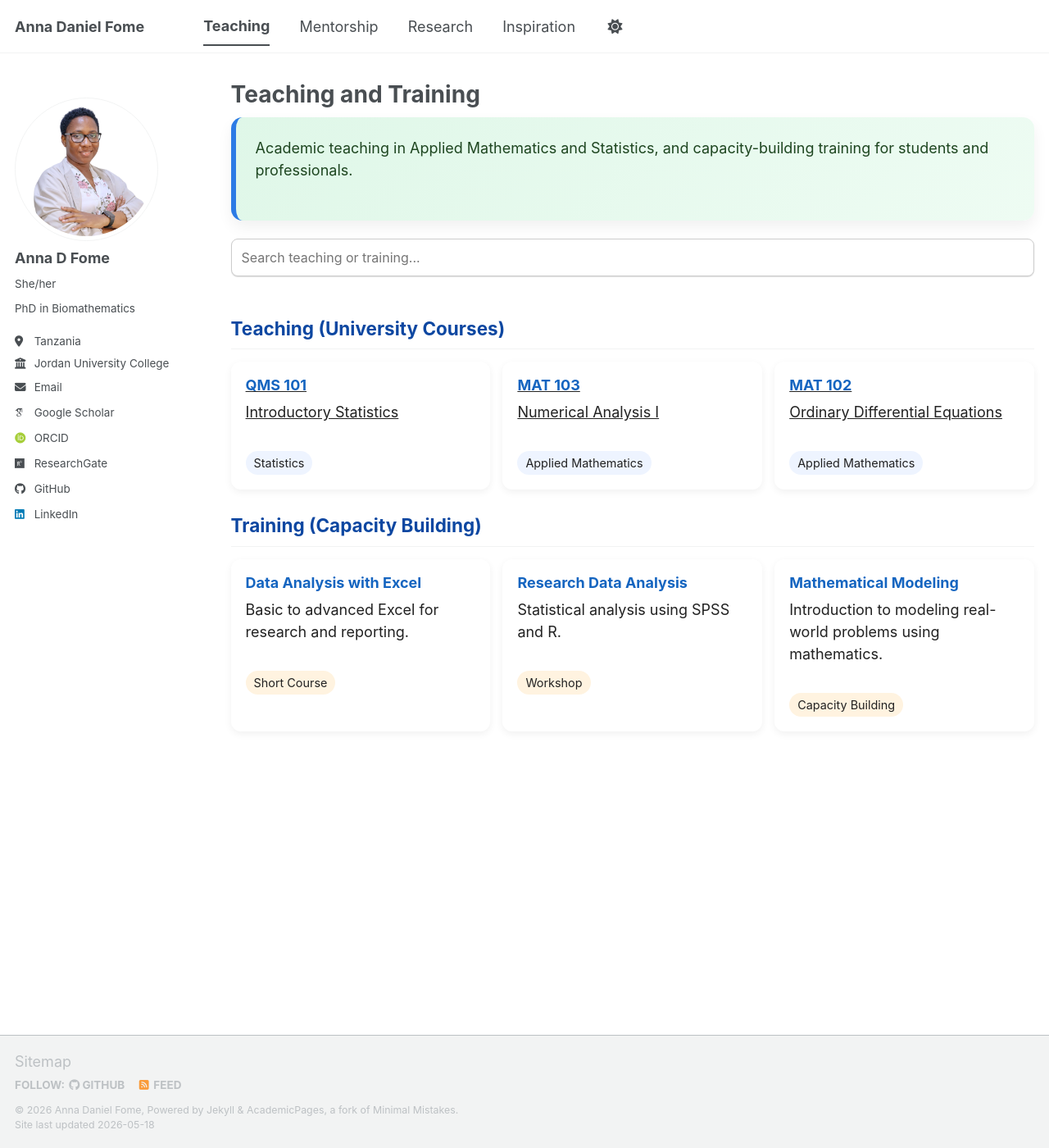
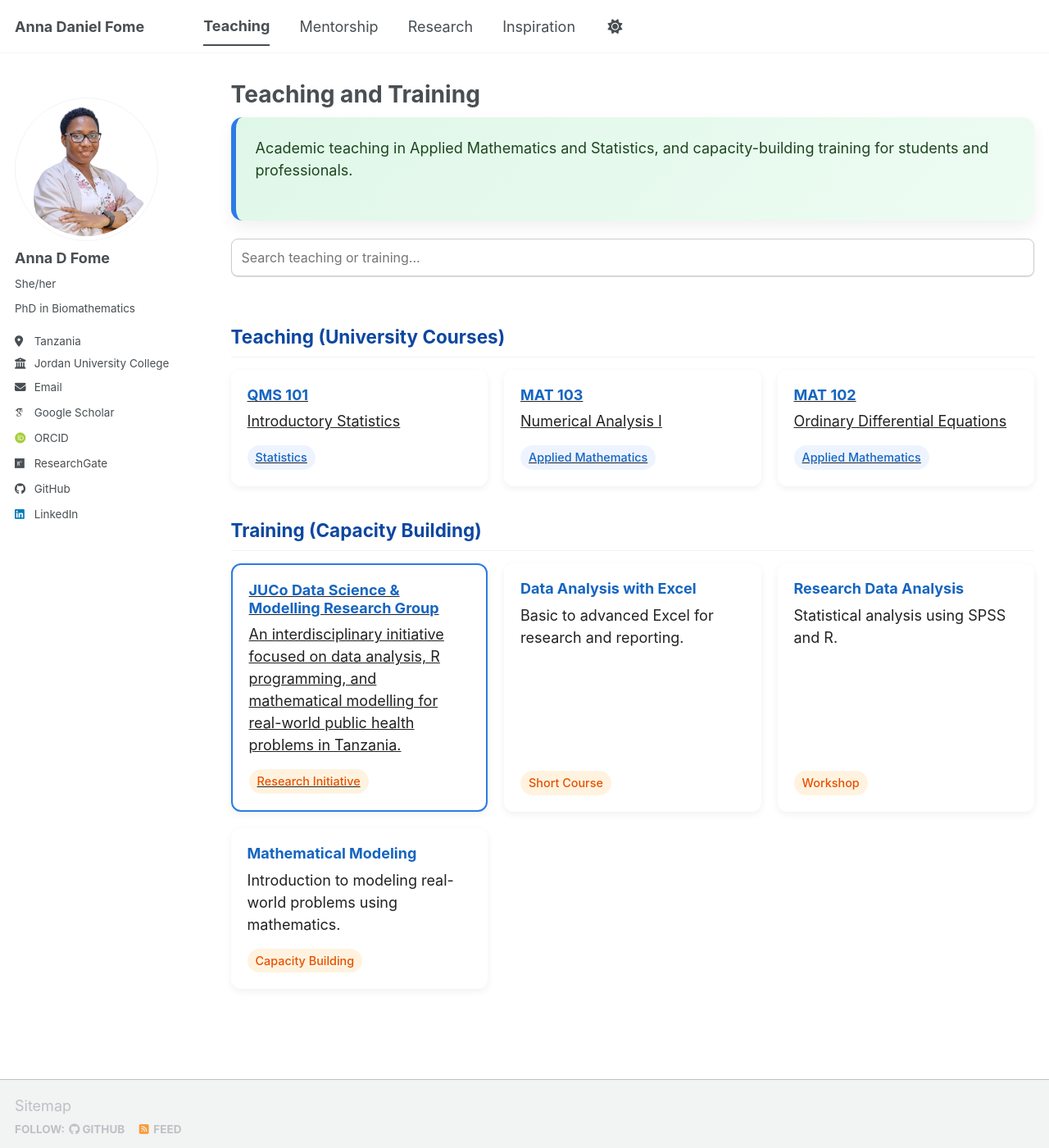
Before and after one commit to FomeA/FomeA.github.io, a Jekyll site: the page built from _pages/teaching.html, in a window 1280 px wide and 1400 px high. Shown: the whole window at 82% size. Built offline with Jekyll 4.4.1, drawn with Linux system fonts in a browser that asks for light colours; some web fonts are replaced; a script bundle is joined from its source files by our own code; library files that are not in the unit come from our copies.

Commit message:
Update teaching.html

```diff
--- a/_pages/teaching.html
+++ b/_pages/teaching.html
@@ -16,62 +16,66 @@
 
 <!-- SEARCH -->
 <div class="search-box">
-  <input type="text" id="searchInput" placeholder="Search teaching or training...">
+  <input type="text" id="searchInput" placeholder="Search teaching or training..." aria-label="Search teaching or training courses">
 </div>
 
 <!-- ===================== -->
 <!-- TEACHING SECTION -->
 <!-- ===================== -->
-<h2 class="section-title">Teaching (University Courses)</h2>
-
-<div class="grid" id="teaching">
-
+<section aria-labelledby="teaching-title">
+  <h2 id="teaching-title" class="section-title">Teaching (University Courses)</h2>
+  <div class="grid" id="teaching-grid">
     <a class="card teaching" href="/teaching/qms101/">
       <h3>QMS 101</h3>
       <p>Introductory Statistics</p>
-  <span>Statistics</span>
+      <span class="tag">Statistics</span>
     </a>
-
     <a class="card teaching" href="/teaching/mat103/">
       <h3>MAT 103</h3>
       <p>Numerical Analysis I</p>
-  <span>Applied Mathematics</span>
+      <span class="tag">Applied Mathematics</span>
     </a>
-
     <a class="card teaching" href="/teaching/mat102/">
       <h3>MAT 102</h3>
       <p>Ordinary Differential Equations</p>
-  <span>Applied Mathematics</span>
+      <span class="tag">Applied Mathematics</span>
     </a>
-
   </div>
+</section>
 
 <!-- ===================== -->
 <!-- TRAINING SECTION -->
 <!-- ===================== -->
-<h2 class="section-title">Training (Capacity Building)</h2>
+<section aria-labelledby="training-title">
+  <h2 id="training-title" class="section-title">Training (Capacity Building)</h2>
+  <div class="grid" id="training-grid">
 
-<div class="grid" id="training">
+    <!-- NEW RESEARCH GROUP CARD -->
+    <a class="card training research-highlight" href="/juco-dsg/">
+      <h3>JUCo Data Science & Modelling Research Group</h3>
+      <p>An interdisciplinary initiative focused on data analysis, R programming, and mathematical modelling for real-world public health problems in Tanzania.</p>
+      <span class="tag">Research Initiative</span>
+    </a>
 
     <div class="card training">
       <h3>Data Analysis with Excel</h3>
       <p>Basic to advanced Excel for research and reporting.</p>
-  <span>Short Course</span>
+      <span class="tag">Short Course</span>
     </div>
 
     <div class="card training">
       <h3>Research Data Analysis</h3>
       <p>Statistical analysis using SPSS and R.</p>
-  <span>Workshop</span>
+      <span class="tag">Workshop</span>
     </div>
 
     <div class="card training">
       <h3>Mathematical Modeling</h3>
       <p>Introduction to modeling real-world problems using mathematics.</p>
-  <span>Capacity Building</span>
+      <span class="tag">Capacity Building</span>
     </div>
-
   </div>
+</section>
 
 </div>
 
@@ -79,68 +83,102 @@
 <!-- STYLE -->
 <!-- ===================== -->
 <style>
-
- .hero-box{
-background:linear-gradient(135deg,#dff7e8,#eefcf3);
-padding:24px;
-border-radius:14px;
-border-left:6px solid #2c7be5;
-margin-bottom:22px;
-box-shadow:0 8px 18px rgba(0,0,0,.06);
-color:#1e4620;
+ .hero-box {
+  background: linear-gradient(135deg, #dff7e8, #eefcf3);
+  padding: 24px;
+  border-radius: 14px;
+  border-left: 6px solid #2c7be5;
+  margin-bottom: 22px;
+  box-shadow: 0 8px 18px rgba(0,0,0,.06);
+  color: #1e4620;
 }
 
-.search-box input{
-width:100%;
-padding:12px;
-font-size:16px;
-border-radius:8px;
-border:1px solid #ccc;
-margin-bottom:20px;
+.search-box input {
+  width: 100%;
+  padding: 12px;
+  font-size: 16px;
+  border-radius: 8px;
+  border: 1px solid #ccc;
+  margin-bottom: 20px;
+  box-sizing: border-box;
 }
 
-.section-title{
-margin-top:30px;
-margin-bottom:15px;
-color:#0d47a1;
+.search-box input:focus {
+  outline: 2px solid #2c7be5;
+  border-color: transparent;
 }
 
-.grid{
-display:grid;
-grid-template-columns:repeat(auto-fit,minmax(240px,1fr));
-gap:15px;
+.section-title {
+  margin-top: 40px;
+  margin-bottom: 15px;
+  color: #0d47a1;
 }
 
-.card{
-background:white;
-padding:18px;
-border-radius:12px;
-box-shadow:0 3px 10px rgba(0,0,0,.06);
-transition:.2s;
-text-decoration:none;
-color:#222;
+.grid {
+  display: grid;
+  grid-template-columns: repeat(auto-fill, minmax(260px, 1fr));
+  gap: 20px;
+  margin-bottom: 20px;
 }
 
-.card:hover{
-transform:translateY(-4px);
+.card {
+  display: flex;
+  flex-direction: column;
+  background: white;
+  padding: 20px;
+  border-radius: 12px;
+  box-shadow: 0 3px 10px rgba(0,0,0,.06);
+  transition: transform 0.2s ease, box-shadow 0.2s ease;
+  text-decoration: none;
+  color: #222;
+  box-sizing: border-box;
 }
 
-.card h3{
-margin-top:0;
-color:#1565c0;
+.card:hover {
+  transform: translateY(-4px);
+  box-shadow: 0 8px 20px rgba(0,0,0,.1);
 }
 
-.card span{
-display:inline-block;
-margin-top:10px;
-font-size:.8rem;
-padding:4px 10px;
-background:#eef4ff;
-border-radius:20px;
+.card:focus-visible {
+  outline: 3px solid #2c7be5;
+  outline-offset: 2px;
 }
 
-.training span{
-background:#fff3e0;
+.card h3 {
+  margin: 0 0 8px 0;
+  color: #1565c0;
+}
+
+.card p {
+  margin: 0 0 16px 0;
+  flex-grow: 1;
+}
+
+.card .tag {
+  align-self: flex-start;
+  font-size: .8rem;
+  padding: 4px 10px;
+  border-radius: 20px;
+  font-weight: 500;
+}
+
+.teaching .tag {
+  background: #eef4ff;
+  color: #1565c0;
+}
+
+.training .tag {
+  background: #fff3e0;
+  color: #e65100;
+}
+
+/* Distinct border accent for the main research group card */
+.research-highlight {
+  border: 2px solid #2c7be5;
+}
+
+.card.is-hidden {
+  display: none !important;
 }
 </style>
 
```
Also changed, not shown: other parts of _pages/teaching.html (+11 -5 lines). Lines whose indentation alone changed are shown as unchanged.
